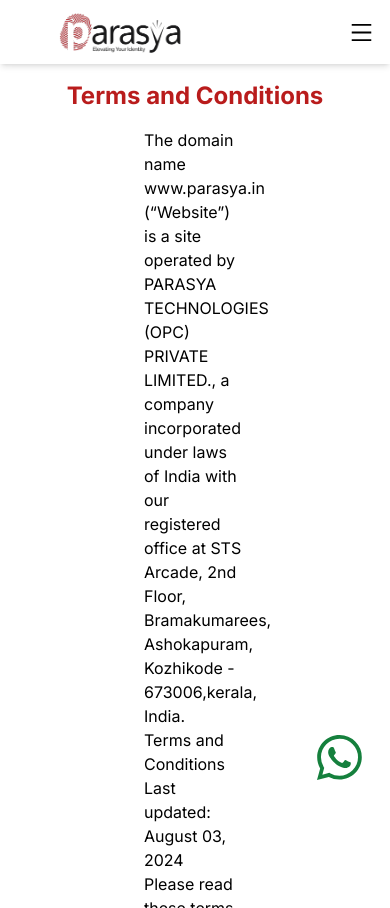
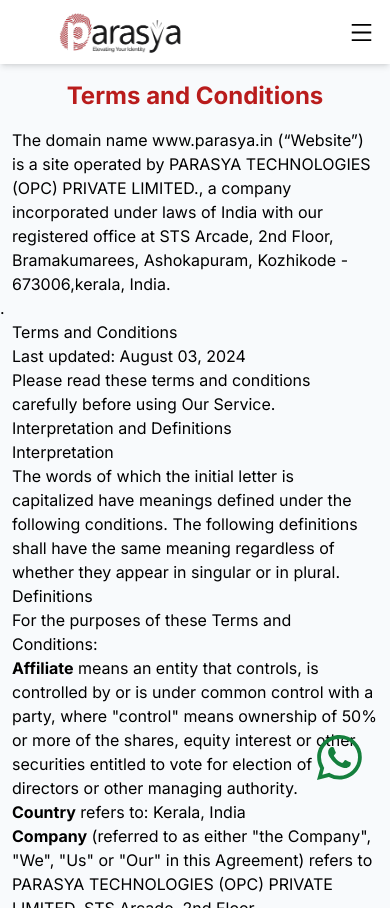
Before and after one commit to parasyadigitalhub/parasya, a Next.js app: page /terms in a window 390 px wide. Built offline with nearby package versions, Linux system fonts and the light colour scheme.

Commit message:
minor change

```diff
--- a/src/app/terms/page.jsx
+++ b/src/app/terms/page.jsx
@@ -2,16 +2,16 @@
 
 function page() {
   return (
-    <div className="snap-y snap-mandatory w-screen h-screen overflow-scroll overflow-x-hidden">
+    <div className="snap-y snap-mandatory w-screen h-screen overflow-scroll overflow-x-hidden bg-slate-50">
       <h1 className='text-center my-4 font-bold text-2xl text-red-700'>Terms and Conditions</h1>
-      <div className='mx-36 '>
+      <div className='mx-3 md:mx-36 '>
       <p>The domain name www.parasya.in (“Website”) is a site operated by PARASYA TECHNOLOGIES (OPC) PRIVATE LIMITED., a company incorporated under laws of India with our registered office at STS Arcade, 2nd Floor, Bramakumarees, Ashokapuram, Kozhikode - 673006,kerala, India.
       </p>
       <p>
 
       </p>
-      </div>
-      <div className='mx-36'>
+      </div>.
+      <div className='mx-3 md:mx-36'>
       <h2>Terms and Conditions</h2>
 <p>Last updated: August 03, 2024</p>
 <p>Please read these terms and conditions carefully before using Our Service.</p>
--- a/src/components/Footer.jsx
+++ b/src/components/Footer.jsx
@@ -179,10 +179,14 @@
         </div>*/}
 
         <div className=" flex flex-col item-center ">
+        <div className="whitespace-nowrap text-center mb-4 hover:text-black duration-300 ease-in-out">
+              <Link href="/terms">Terms and Conditions</Link>
+            </div>
           <p className="item-center text-center mb-6">
             {" "}
             © Copyright 2023 Parasya All rights reserved. | Design by Parasya
           </p>
+
         </div>
       </div>
     </div>
```
